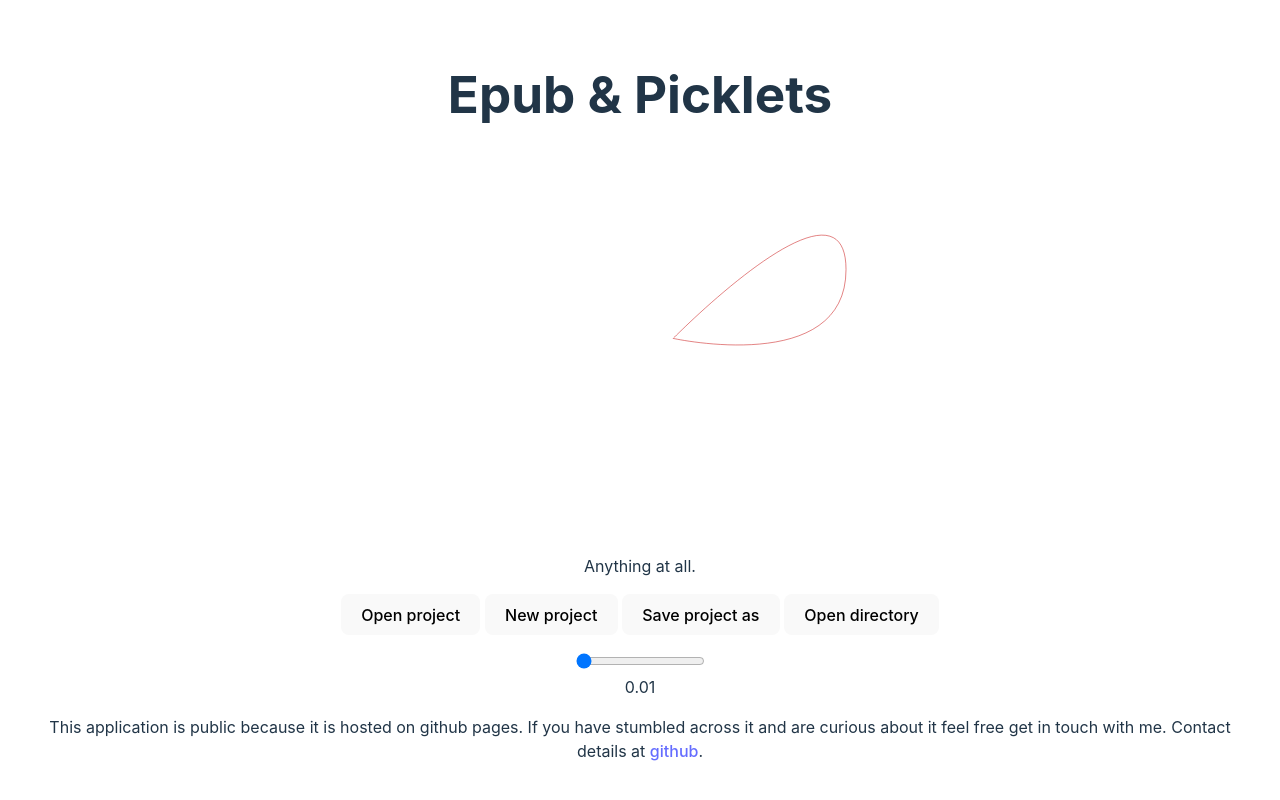
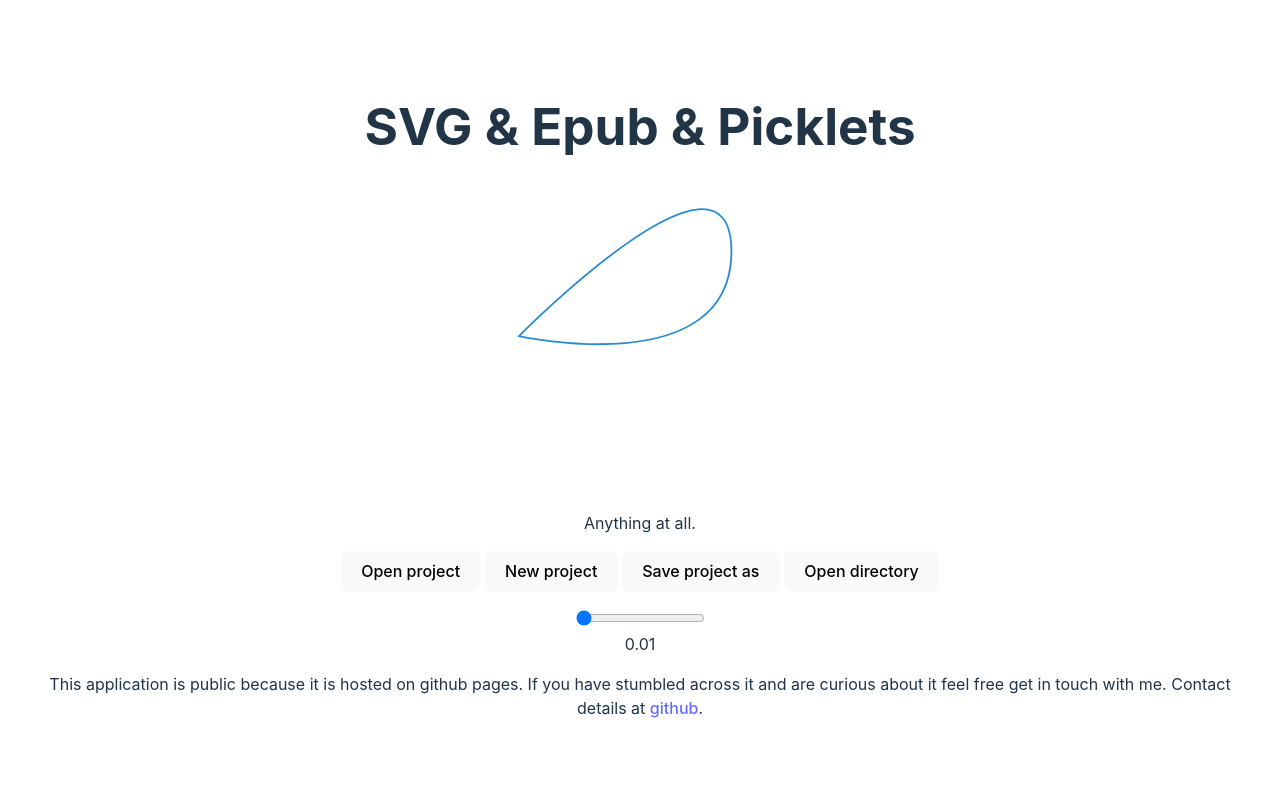
Before and after one commit to stewarthaines/svelte-demo, a Svelte app: page / in a window 1280 px wide. Shown: the top 800 px of the page. Built offline with nearby package versions, Linux system fonts and the light colour scheme.

Commit message:
layout tweak to emphasise the svg

```diff
--- a/src/App.svelte
+++ b/src/App.svelte
@@ -122,13 +122,14 @@ async function verifyPermission(fileHandle, withWrite) {
 </script>
 
 <main>
-  <h1>Epub &amp; Picklets</h1>
+  <h1>SVG &amp; Epub &amp; Picklets</h1>
 
   <!-- <img src="/vite.svg" alt="" width="200px"> -->
 <svg
    bind:this={svg}
-   width="500"
-   viewBox="0 0 270.93333 203.2"
+   width="300"
+   height="300"
+   viewBox="0 0 132.29167 132.29167"
    version="1.1"
    id="svg5"
    inkscape:version="1.1 (c4e8f9e, 2021-05-24)"
@@ -138,12 +139,12 @@ async function verifyPermission(fileHandle, withWrite) {
    xmlns="http://www.w3.org/2000/svg"
    xmlns:svg="http://www.w3.org/2000/svg">
   <path
-     style="fill:none;fill-opacity:1;stroke:#c60000;stroke-width:0.264583px;stroke-linecap:butt;stroke-linejoin:miter;stroke-opacity:1"
-     d="m 153.46845,98.297515 c 0,0 93.63518,-95.1947901 93.63518,-37.298663 0,57.896118 -93.63518,37.298663 -93.63518,37.298663 z"
+     style="fill:none;fill-opacity:1;stroke:#2b8bd1;stroke-width:0.79375;stroke-linecap:butt;stroke-linejoin:miter;stroke-opacity:1;stroke-miterlimit:4;stroke-dasharray:none"
+     d="m 12.821414,64.884131 c 0,0 93.635176,-95.19479 93.635176,-37.298663 0,57.896118 -93.635176,37.298663 -93.635176,37.298663 z"
      id="curve2"
      inkscape:label="curve2"
      sodipodi:nodetypes="czc">
-    <animate begin="0s" keySplines="0.4, 0, 0.1, 1" keyTimes="0; 1" calcMode="spline" attributeName="d" dur="1s" fill="freeze" to="m 153.46845,98.297515 c 0,0 93.63518,-58.673184 93.63518,-0.777057 0,57.896122 -93.63518,0.777057 -93.63518,0.777057 z" />
+    <animate begin="0s" keySplines="0.4, 0, 0.1, 1" keyTimes="0; 1" calcMode="spline" attributeName="d" dur="1s" fill="freeze" to="m 12.821414,64.884131 c 0,0 93.635176,-58.6731843 93.635176,-0.777057 0,57.896126 -93.635176,0.777057 -93.635176,0.777057 z" />
   </path>
 </svg>
   <p>
```
